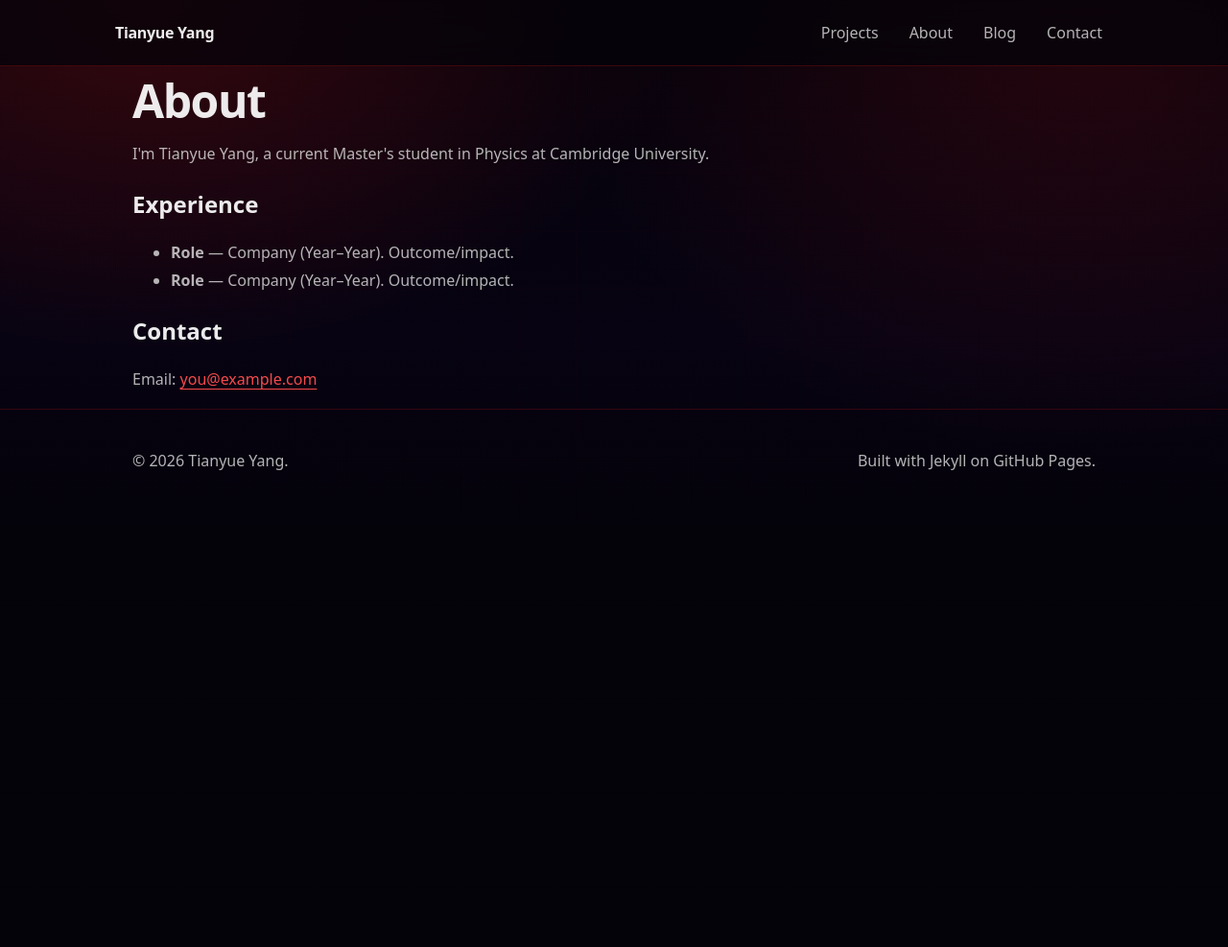
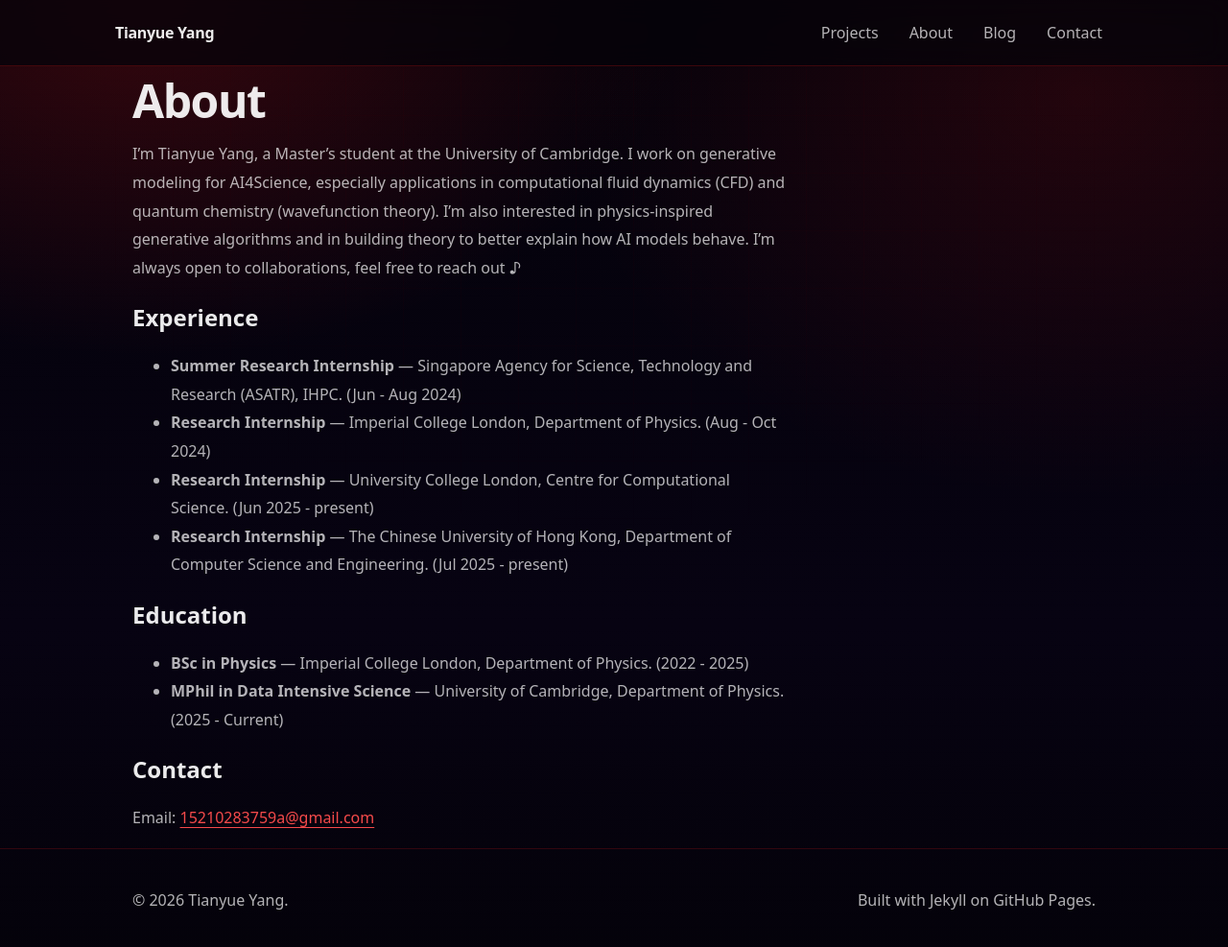
Before and after one commit to TY-Yang3015/TY-Yang3015.github.io, a Jekyll site: the page built from about.md, in a window 1280 px wide and 1005 px high. Shown: the top 987 px of the window at 96% size. Built offline with Jekyll 4.4.1, drawn with Linux system fonts in a browser that asks for light colours.

Commit message:
update bio

```diff
--- a/about.md
+++ b/about.md
@@ -7,15 +7,23 @@
 <div class="prose">
   <h1>About</h1>
   <p>
-    I'm Tianyue Yang, a current Master's student in Physics at Cambridge University.
+    I’m Tianyue Yang, a Master’s student at the University of Cambridge. I work on generative modeling for AI4Science, especially applications in computational fluid dynamics (CFD) and quantum chemistry (wavefunction theory). I’m also interested in physics-inspired generative algorithms and in building theory to better explain how AI models behave. I’m always open to collaborations, feel free to reach out ♪
   </p>
 
   <h2>Experience</h2>
   <ul>
-    <li><strong>Role</strong> — Company (Year–Year). Outcome/impact.</li>
-    <li><strong>Role</strong> — Company (Year–Year). Outcome/impact.</li>
+    <li><strong>Summer Research Internship</strong> — Singapore Agency for Science, Technology and Research (ASATR), IHPC. (Jun - Aug 2024)</li>
+    <li><strong>Research Internship</strong> — Imperial College London, Department of Physics. (Aug - Oct 2024)</li>
+    <li><strong>Research Internship</strong> — University College London, Centre for Computational Science. (Jun 2025 - present)</li>
+    <li><strong>Research Internship</strong> — The Chinese University of Hong Kong, Department of Computer Science and Engineering. (Jul 2025 - present)</li>
+  </ul>
+
+  <h2>Education</h2>
+  <ul>
+    <li><strong>BSc in Physics</strong> — Imperial College London, Department of Physics. (2022 - 2025)</li>
+    <li><strong>MPhil in Data Intensive Science</strong> — University of Cambridge, Department of Physics. (2025 - Current)</li>
   </ul>
 
   <h2>Contact</h2>
-  <p>Email: <a href="mailto:you@example.com">you@example.com</a></p>
+  <p>Email: <a href="mailto:15210283759a@gmail.com">15210283759a@gmail.com</a></p>
 </div>
```
Also changed, not shown: index.md (+1 -1 lines).
